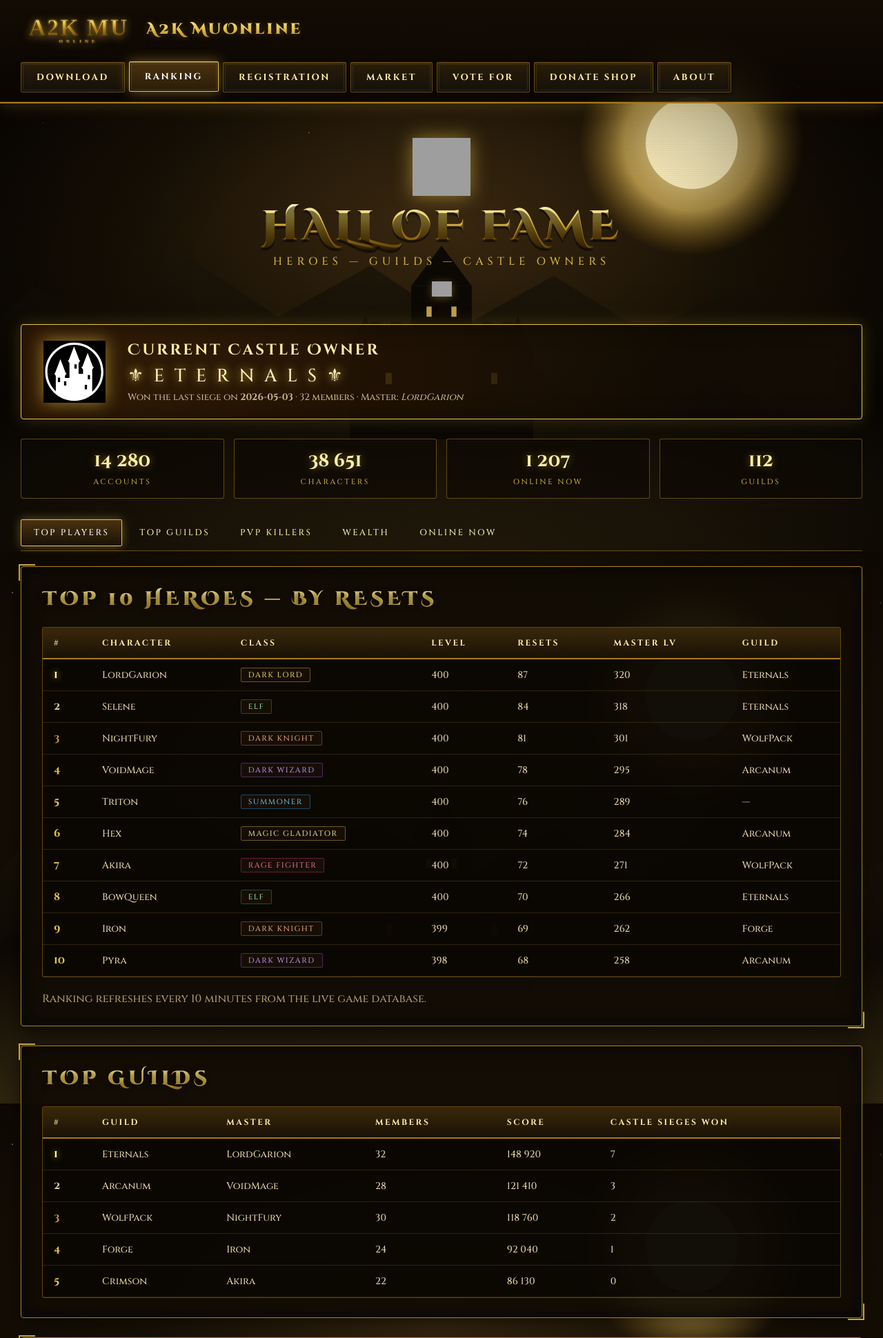
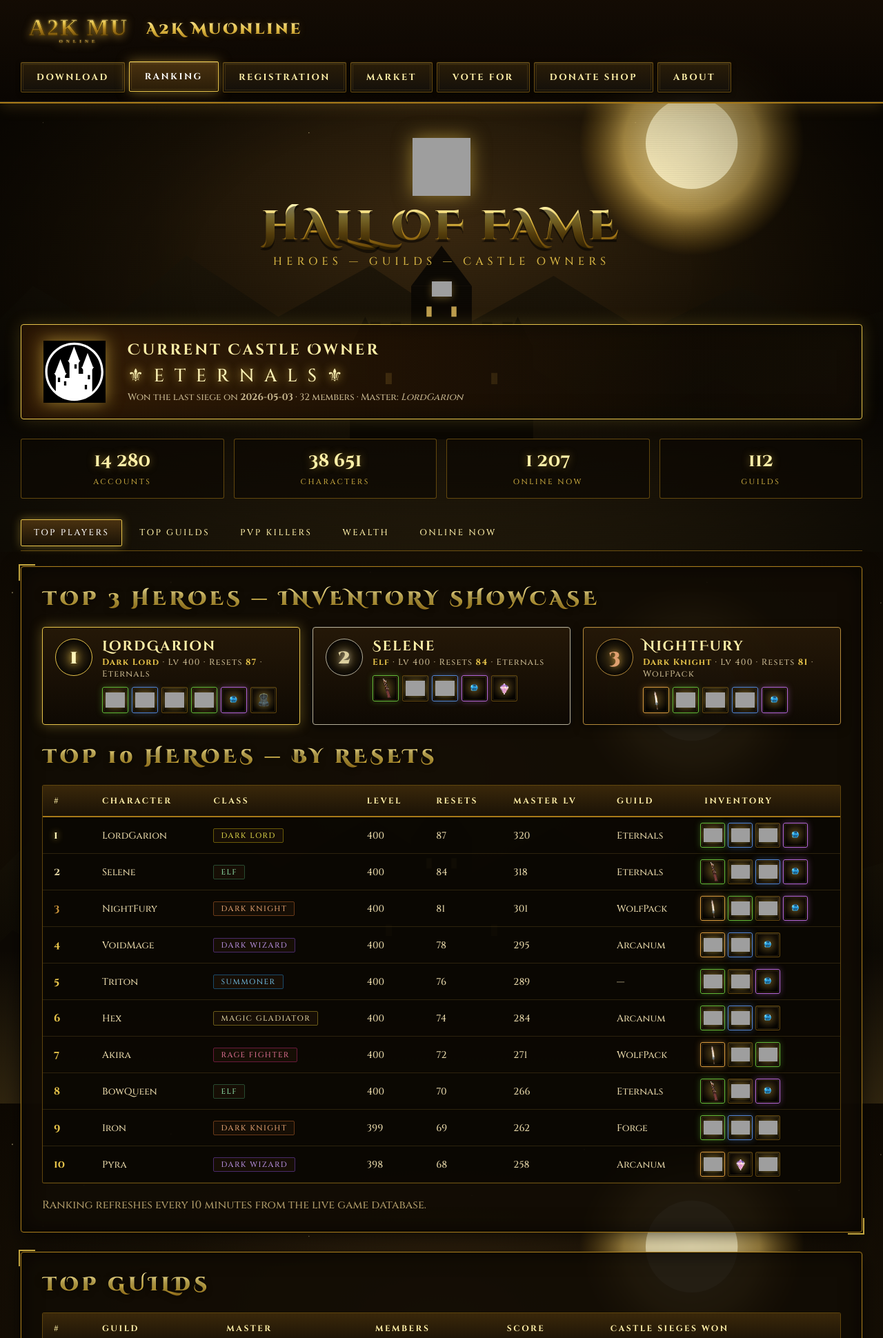
Before and after one commit to MamaSpalil/WebMu, a PHP site: page /ranking.html in a window 1280 px wide. Shown: the top 1940 px of the page at 69% size. Run offline with PHP 8.4, Linux system fonts and the light colour scheme; grey boxes are pictures that could not be loaded.

Commit message:
Use item sprites in Market & Ranking; polish site design
Agent-Logs-Url: https://github.com/MamaSpalil/WebMu/sessions/483502f4-e5d5-4ae5-b988-0fbbe47ead02

Co-authored-by: MamaSpalil <134442632+MamaSpalil@users.noreply.github.com>

```diff
--- a/assets/css/site.css
+++ b/assets/css/site.css
@@ -38,6 +38,34 @@ html, body {
     overflow-x: hidden;
 }
 
+html { scroll-behavior: smooth; }
+
+/* Custom scrollbar — matches gold theme */
+::-webkit-scrollbar { width: 12px; height: 12px; }
+::-webkit-scrollbar-track { background: #0a0703; }
+::-webkit-scrollbar-thumb {
+    background: linear-gradient(180deg, #4a3210 0%, #1a1206 100%);
+    border: 1px solid var(--gold-dark);
+    border-radius: 2px;
+}
+::-webkit-scrollbar-thumb:hover { background: linear-gradient(180deg, #6a4818 0%, #2a1d08 100%); }
+
+/* Accessible keyboard focus ring */
+:focus-visible {
+    outline: 2px solid var(--gold);
+    outline-offset: 2px;
+    box-shadow: 0 0 14px rgba(230,195,74,0.45);
+    border-radius: 2px;
+}
+
+/* Anchor scroll offset under sticky header */
+[id] { scroll-margin-top: 100px; }
+
+@media (prefers-reduced-motion: reduce) {
+    * { animation-duration: 0.01ms !important; transition-duration: 0.01ms !important; }
+    html { scroll-behavior: auto; }
+}
+
 body {
     background:
         url('../images/background.svg') center top / cover no-repeat fixed,
@@ -61,9 +89,12 @@ a:hover { color: var(--gold-light); }
 
 /* ====================== HEADER / NAV ====================== */
 .site-header {
-    position: relative;
-    z-index: 10;
-    background: linear-gradient(180deg, rgba(20,12,4,0.95) 0%, rgba(10,6,2,0.85) 100%);
+    position: sticky;
+    top: 0;
+    z-index: 50;
+    background: linear-gradient(180deg, rgba(20,12,4,0.97) 0%, rgba(10,6,2,0.92) 100%);
+    backdrop-filter: blur(6px);
+    -webkit-backdrop-filter: blur(6px);
     border-bottom: 2px solid var(--gold-dark);
     box-shadow: 0 4px 20px rgba(202, 160, 64, 0.2),
                 inset 0 -1px 0 rgba(255, 240, 168, 0.15);
@@ -650,6 +681,89 @@ table.rank .top-3 td.rank-pos { color: #c8923a; }
 
 .note.warn { background: rgba(74, 16, 8, 0.45); border-left-color: #e07a4a; }
 
+/* ====================== ITEM SLOTS / INVENTORY ====================== */
+/* Reusable item slot for both market thumbnails and character inventory grids */
+.item-slot {
+    position: relative;
+    display: inline-flex;
+    align-items: center;
+    justify-content: center;
+    width: 56px;
+    height: 56px;
+    background:
+        radial-gradient(circle at center, rgba(202,160,64,0.22), transparent 70%),
+        linear-gradient(180deg, #1a1208 0%, #050301 100%);
+    border: 1px solid var(--border-gold);
+    border-radius: 3px;
+    box-shadow:
+        inset 0 1px 0 rgba(255,240,168,0.10),
+        inset 0 0 12px rgba(0,0,0,0.7);
+    overflow: hidden;
+    transition: border-color .2s, box-shadow .2s, transform .2s;
+}
+
+.item-slot::before {
+    content: '';
+    position: absolute; inset: 1px;
+    border: 1px solid rgba(202,160,64,0.18);
+    border-radius: 2px;
+    pointer-events: none;
+}
+
+.item-slot img {
+    max-width: 80%;
+    max-height: 80%;
+    image-rendering: -webkit-optimize-contrast;
+    image-rendering: crisp-edges;
+    filter: drop-shadow(0 0 6px rgba(230,195,74,0.45));
+    pointer-events: none;
+}
+
+.item-slot:hover {
+    border-color: var(--gold);
+    box-shadow:
+        inset 0 1px 0 rgba(255,240,168,0.18),
+        0 0 14px rgba(230,195,74,0.45);
+    transform: translateY(-1px);
+}
+
+/* Grade-tinted slots, mirroring item rarity colours */
+.item-slot.exc    { border-color: var(--grade-exc);    box-shadow: inset 0 0 10px rgba(0,0,0,.7), 0 0 10px rgba(106,191,58,0.35); }
+.item-slot.anc    { border-color: var(--grade-anc);    box-shadow: inset 0 0 10px rgba(0,0,0,.7), 0 0 10px rgba(90,140,216,0.35); }
+.item-slot.soc    { border-color: var(--grade-soc);    box-shadow: inset 0 0 10px rgba(0,0,0,.7), 0 0 10px rgba(224,160,64,0.35); }
+.item-slot.mythic { border-color: var(--grade-mythic); box-shadow: inset 0 0 10px rgba(0,0,0,.7), 0 0 10px rgba(184,106,216,0.4); }
+
+.item-slot.sm { width: 40px; height: 40px; }
+.item-slot.lg { width: 80px; height: 80px; }
+.item-slot.xl { width: 100px; height: 100px; }
+
+/* Compact inventory row used in ranking */
+.inv-row {
+    display: flex;
+    flex-wrap: wrap;
+    gap: 6px;
+    align-items: center;
+}
+
+/* Card-style inventory shelf for showcasing a character's gear */
+.inv-shelf {
+    display: grid;
+    grid-template-columns: repeat(auto-fill, minmax(56px, 1fr));
+    gap: 8px;
+    padding: 12px;
+    background: rgba(8,5,2,0.55);
+    border: 1px solid var(--border-gold);
+    border-radius: 3px;
+}
+
+/* Featured loot strip (used on home page) */
+.loot-strip {
+    display: flex;
+    flex-wrap: wrap;
+    justify-content: center;
+    gap: 12px;
+}
+
 /* ====================== MOBILE ====================== */
 @media (max-width: 720px) {
     .nav-container { justify-content: center; padding: 12px 16px; }
--- a/ranking.html
+++ b/ranking.html
@@ -29,6 +29,61 @@
         }
         .castle-banner .guild { font-size: 26px; color: #fff5b8; text-shadow: 0 0 14px var(--gold); letter-spacing: 4px; }
         .castle-banner p { color: #c8b890; font-size: 13.5px; margin-top: 4px; }
+
+        /* Inventory cell inside the rank table — shows the character's gear */
+        table.rank td.inv-cell { padding: 8px 10px; }
+        table.rank td.inv-cell .inv-row { gap: 4px; }
+        table.rank td.inv-cell .item-slot { width: 36px; height: 36px; }
+
+        /* Hero cards above the table for the podium */
+        .podium {
+            display: grid;
+            grid-template-columns: repeat(3, minmax(0, 1fr));
+            gap: 18px;
+            margin: 0 0 28px;
+        }
+        @media (max-width: 820px) { .podium { grid-template-columns: 1fr; } }
+
+        .hero-card {
+            position: relative;
+            display: grid;
+            grid-template-columns: auto 1fr;
+            gap: 14px;
+            padding: 16px 18px;
+            background: linear-gradient(180deg, rgba(40,26,8,0.85) 0%, rgba(14,9,3,0.92) 100%);
+            border: 1px solid var(--border-gold);
+            border-radius: 4px;
+            box-shadow: inset 0 1px 0 rgba(255,240,168,.08), 0 4px 14px rgba(0,0,0,.55);
+            transition: transform .25s, border-color .25s, box-shadow .25s;
+        }
+        .hero-card:hover { transform: translateY(-3px); border-color: var(--gold);
+            box-shadow: 0 0 20px rgba(230,195,74,.25), 0 8px 22px rgba(0,0,0,.7); }
+        .hero-card.gold   { border-color: var(--gold);  box-shadow: 0 0 18px rgba(230,195,74,.35); }
+        .hero-card.silver { border-color: #b6b09a; }
+        .hero-card.bronze { border-color: #b58a3a; }
+
+        .hero-card .medal {
+            display: flex; align-items: center; justify-content: center;
+            width: 54px; height: 54px;
+            font-family: 'Cinzel Decorative',serif; font-size: 28px; font-weight: 900;
+            background: radial-gradient(circle at center, rgba(202,160,64,0.3), transparent 70%), #0a0703;
+            border: 1px solid var(--gold);
+            border-radius: 50%;
+            color: #fff5b8; text-shadow: 0 0 12px var(--gold);
+            align-self: start;
+        }
+        .hero-card.silver .medal { color: #ddd0a0; border-color: #b6b09a; text-shadow: 0 0 10px #b6b09a; }
+        .hero-card.bronze .medal { color: #e0a070; border-color: #b58a3a; text-shadow: 0 0 10px #b58a3a; }
+
+        .hero-card h3 {
+            font-family: 'Cinzel Decorative',serif;
+            font-size: 20px; color: var(--gold-light);
+            letter-spacing: 2px; line-height: 1.1;
+        }
+        .hero-card .meta { color: #c8b890; font-size: 12.5px; margin: 4px 0 10px; letter-spacing: 1.2px; }
+        .hero-card .meta strong { color: var(--gold); }
+        .hero-card .gear { display: flex; flex-wrap: wrap; gap: 5px; }
+        .hero-card .gear .item-slot { width: 38px; height: 38px; }
     </style>
 </head>
 <body>
@@ -88,23 +143,126 @@
 
         <!-- Top players -->
         <section class="panel panel-corner" id="players">
-            <h2 class="panel-title left">Top 10 Heroes — by Resets</h2>
+            <h2 class="panel-title left">Top 3 Heroes — Inventory Showcase</h2>
+
+            <div class="podium">
+                <article class="hero-card gold">
+                    <div class="medal">1</div>
+                    <div>
+                        <h3>LordGarion</h3>
+                        <p class="meta"><strong>Dark Lord</strong> · Lv 400 · Resets <strong>87</strong> · Eternals</p>
+                        <div class="gear" aria-label="Equipped items">
+                            <span class="item-slot exc" title="Dragon Slayer +13"><img src="assets/images/items/0190.gif" alt="Dragon Slayer"></span>
+                            <span class="item-slot anc" title="Hyon Plate +11"><img src="assets/images/items/8110.gif" alt="Plate"></span>
+                            <span class="item-slot" title="Sylphid Helm +11"><img src="assets/images/items/7330.gif" alt="Helm"></span>
+                            <span class="item-slot exc" title="Dragon Shield +12"><img src="assets/images/items/6210.gif" alt="Shield"></span>
+                            <span class="item-slot mythic" title="Wings of Storm +13"><img src="assets/images/items/12110.gif" alt="Wings"></span>
+                            <span class="item-slot" title="Dark Horse Lv 30"><img src="assets/images/items/13188.gif" alt="Pet"></span>
+                        </div>
+                    </div>
+                </article>
+
+                <article class="hero-card silver">
+                    <div class="medal">2</div>
+                    <div>
+                        <h3>Selene</h3>
+                        <p class="meta"><strong>Elf</strong> · Lv 400 · Resets <strong>84</strong> · Eternals</p>
+                        <div class="gear" aria-label="Equipped items">
+                            <span class="item-slot exc" title="Crystal Bow +13"><img src="assets/images/items/4150.gif" alt="Bow"></span>
+                            <span class="item-slot" title="Sylphid Helm +11"><img src="assets/images/items/7330.gif" alt="Helm"></span>
+                            <span class="item-slot anc" title="Plate +11"><img src="assets/images/items/8110.gif" alt="Plate"></span>
+                            <span class="item-slot mythic" title="Wings of Storm +13"><img src="assets/images/items/12110.gif" alt="Wings"></span>
+                            <span class="item-slot" title="Jewel of Bless"><img src="assets/images/items/14130.gif" alt="Jewel"></span>
+                        </div>
+                    </div>
+                </article>
+
+                <article class="hero-card bronze">
+                    <div class="medal">3</div>
+                    <div>
+                        <h3>NightFury</h3>
+                        <p class="meta"><strong>Dark Knight</strong> · Lv 400 · Resets <strong>81</strong> · WolfPack</p>
+                        <div class="gear" aria-label="Equipped items">
+                            <span class="item-slot soc" title="Bloodangel Blade +13"><img src="assets/images/items/0260.gif" alt="Sword"></span>
+                            <span class="item-slot exc" title="Dragon Shield +12"><img src="assets/images/items/6210.gif" alt="Shield"></span>
+                            <span class="item-slot" title="Sylphid Helm +11"><img src="assets/images/items/7330.gif" alt="Helm"></span>
+                            <span class="item-slot anc" title="Plate +11"><img src="assets/images/items/8110.gif" alt="Plate"></span>
+                            <span class="item-slot mythic" title="Wings of Storm +13"><img src="assets/images/items/12110.gif" alt="Wings"></span>
+                        </div>
+                    </div>
+                </article>
+            </div>
+
+            <h2 class="panel-title left" style="margin-top: 14px">Top 10 Heroes — by Resets</h2>
             <div class="table-wrap">
                 <table class="rank">
                     <thead>
-                        <tr><th>#</th><th>Character</th><th>Class</th><th>Level</th><th>Resets</th><th>Master Lv</th><th>Guild</th></tr>
+                        <tr><th>#</th><th>Character</th><th>Class</th><th>Level</th><th>Resets</th><th>Master Lv</th><th>Guild</th><th>Inventory</th></tr>
                     </thead>
                     <tbody>
-                        <tr class="top-1"><td class="rank-pos">1</td><td>LordGarion</td><td><span class="cls-tag cls-dl">Dark Lord</span></td><td>400</td><td>87</td><td>320</td><td>Eternals</td></tr>
-                        <tr class="top-2"><td class="rank-pos">2</td><td>Selene</td><td><span class="cls-tag cls-elf">Elf</span></td><td>400</td><td>84</td><td>318</td><td>Eternals</td></tr>
-                        <tr class="top-3"><td class="rank-pos">3</td><td>NightFury</td><td><span class="cls-tag cls-dk">Dark Knight</span></td><td>400</td><td>81</td><td>301</td><td>WolfPack</td></tr>
-                        <tr><td class="rank-pos">4</td><td>VoidMage</td><td><span class="cls-tag cls-dw">Dark Wizard</span></td><td>400</td><td>78</td><td>295</td><td>Arcanum</td></tr>
-                        <tr><td class="rank-pos">5</td><td>Triton</td><td><span class="cls-tag cls-sm">Summoner</span></td><td>400</td><td>76</td><td>289</td><td>—</td></tr>
-                        <tr><td class="rank-pos">6</td><td>Hex</td><td><span class="cls-tag cls-mg">Magic Gladiator</span></td><td>400</td><td>74</td><td>284</td><td>Arcanum</td></tr>
-                        <tr><td class="rank-pos">7</td><td>Akira</td><td><span class="cls-tag cls-rf">Rage Fighter</span></td><td>400</td><td>72</td><td>271</td><td>WolfPack</td></tr>
-                        <tr><td class="rank-pos">8</td><td>BowQueen</td><td><span class="cls-tag cls-elf">Elf</span></td><td>400</td><td>70</td><td>266</td><td>Eternals</td></tr>
-                        <tr><td class="rank-pos">9</td><td>Iron</td><td><span class="cls-tag cls-dk">Dark Knight</span></td><td>399</td><td>69</td><td>262</td><td>Forge</td></tr>
-                        <tr><td class="rank-pos">10</td><td>Pyra</td><td><span class="cls-tag cls-dw">Dark Wizard</span></td><td>398</td><td>68</td><td>258</td><td>Arcanum</td></tr>
+                        <tr class="top-1"><td class="rank-pos">1</td><td>LordGarion</td><td><span class="cls-tag cls-dl">Dark Lord</span></td><td>400</td><td>87</td><td>320</td><td>Eternals</td>
+                            <td class="inv-cell"><div class="inv-row">
+                                <span class="item-slot exc"><img src="assets/images/items/0190.gif" alt=""></span>
+                                <span class="item-slot anc"><img src="assets/images/items/8110.gif" alt=""></span>
+                                <span class="item-slot"><img src="assets/images/items/6210.gif" alt=""></span>
+                                <span class="item-slot mythic"><img src="assets/images/items/12110.gif" alt=""></span>
+                            </div></td></tr>
+                        <tr class="top-2"><td class="rank-pos">2</td><td>Selene</td><td><span class="cls-tag cls-elf">Elf</span></td><td>400</td><td>84</td><td>318</td><td>Eternals</td>
+                            <td class="inv-cell"><div class="inv-row">
+                                <span class="item-slot exc"><img src="assets/images/items/4150.gif" alt=""></span>
+                                <span class="item-slot"><img src="assets/images/items/7330.gif" alt=""></span>
+                                <span class="item-slot anc"><img src="assets/images/items/8110.gif" alt=""></span>
+                                <span class="item-slot mythic"><img src="assets/images/items/12110.gif" alt=""></span>
+                            </div></td></tr>
+                        <tr class="top-3"><td class="rank-pos">3</td><td>NightFury</td><td><span class="cls-tag cls-dk">Dark Knight</span></td><td>400</td><td>81</td><td>301</td><td>WolfPack</td>
+                            <td class="inv-cell"><div class="inv-row">
+                                <span class="item-slot soc"><img src="assets/images/items/0260.gif" alt=""></span>
+                                <span class="item-slot exc"><img src="assets/images/items/6210.gif" alt=""></span>
+                                <span class="item-slot"><img src="assets/images/items/8110.gif" alt=""></span>
+                                <span class="item-slot mythic"><img src="assets/images/items/12110.gif" alt=""></span>
+                            </div></td></tr>
+                        <tr><td class="rank-pos">4</td><td>VoidMage</td><td><span class="cls-tag cls-dw">Dark Wizard</span></td><td>400</td><td>78</td><td>295</td><td>Arcanum</td>
+                            <td class="inv-cell"><div class="inv-row">
+                                <span class="item-slot soc"><img src="assets/images/items/5200.gif" alt=""></span>
+                                <span class="item-slot anc"><img src="assets/images/items/8110.gif" alt=""></span>
+                                <span class="item-slot"><img src="assets/images/items/12110.gif" alt=""></span>
+                            </div></td></tr>
+                        <tr><td class="rank-pos">5</td><td>Triton</td><td><span class="cls-tag cls-sm">Summoner</span></td><td>400</td><td>76</td><td>289</td><td>—</td>
+                            <td class="inv-cell"><div class="inv-row">
+                                <span class="item-slot exc"><img src="assets/images/items/5200.gif" alt=""></span>
+                                <span class="item-slot"><img src="assets/images/items/7330.gif" alt=""></span>
+                                <span class="item-slot mythic"><img src="assets/images/items/12110.gif" alt=""></span>
+                            </div></td></tr>
+                        <tr><td class="rank-pos">6</td><td>Hex</td><td><span class="cls-tag cls-mg">Magic Gladiator</span></td><td>400</td><td>74</td><td>284</td><td>Arcanum</td>
+                            <td class="inv-cell"><div class="inv-row">
+                                <span class="item-slot exc"><img src="assets/images/items/0190.gif" alt=""></span>
+                                <span class="item-slot anc"><img src="assets/images/items/8110.gif" alt=""></span>
+                                <span class="item-slot"><img src="assets/images/items/12110.gif" alt=""></span>
+                            </div></td></tr>
+                        <tr><td class="rank-pos">7</td><td>Akira</td><td><span class="cls-tag cls-rf">Rage Fighter</span></td><td>400</td><td>72</td><td>271</td><td>WolfPack</td>
+                            <td class="inv-cell"><div class="inv-row">
+                                <span class="item-slot soc"><img src="assets/images/items/0260.gif" alt=""></span>
+                                <span class="item-slot"><img src="assets/images/items/8110.gif" alt=""></span>
+                                <span class="item-slot exc"><img src="assets/images/items/6210.gif" alt=""></span>
+                            </div></td></tr>
+                        <tr><td class="rank-pos">8</td><td>BowQueen</td><td><span class="cls-tag cls-elf">Elf</span></td><td>400</td><td>70</td><td>266</td><td>Eternals</td>
+                            <td class="inv-cell"><div class="inv-row">
+                                <span class="item-slot exc"><img src="assets/images/items/4150.gif" alt=""></span>
+                                <span class="item-slot"><img src="assets/images/items/7330.gif" alt=""></span>
+                                <span class="item-slot mythic"><img src="assets/images/items/12110.gif" alt=""></span>
+                            </div></td></tr>
+                        <tr><td class="rank-pos">9</td><td>Iron</td><td><span class="cls-tag cls-dk">Dark Knight</span></td><td>399</td><td>69</td><td>262</td><td>Forge</td>
+                            <td class="inv-cell"><div class="inv-row">
+                                <span class="item-slot exc"><img src="assets/images/items/0190.gif" alt=""></span>
+                                <span class="item-slot anc"><img src="assets/images/items/8110.gif" alt=""></span>
+                                <span class="item-slot"><img src="assets/images/items/6210.gif" alt=""></span>
+                            </div></td></tr>
+                        <tr><td class="rank-pos">10</td><td>Pyra</td><td><span class="cls-tag cls-dw">Dark Wizard</span></td><td>398</td><td>68</td><td>258</td><td>Arcanum</td>
+                            <td class="inv-cell"><div class="inv-row">
+                                <span class="item-slot soc"><img src="assets/images/items/5200.gif" alt=""></span>
+                                <span class="item-slot"><img src="assets/images/items/14130.gif" alt=""></span>
+                                <span class="item-slot"><img src="assets/images/items/14230.gif" alt=""></span>
+                            </div></td></tr>
                     </tbody>
                 </table>
             </div>
```
Also changed, not shown: index.html (+22 -0 lines), market.html (+81 -13 lines).
